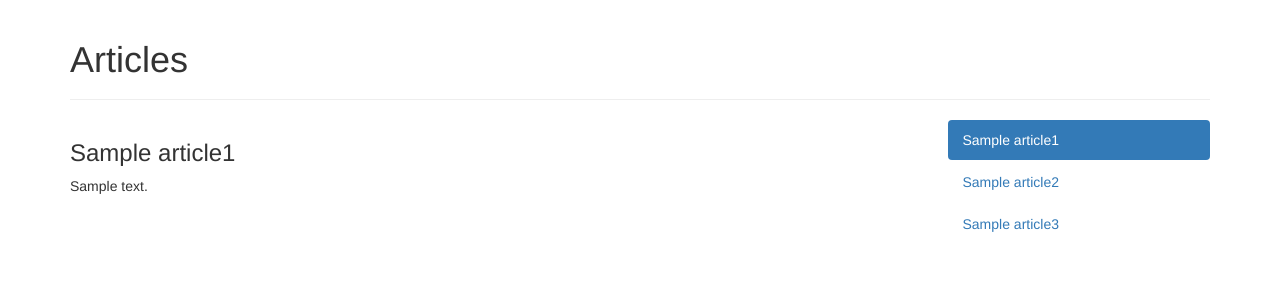
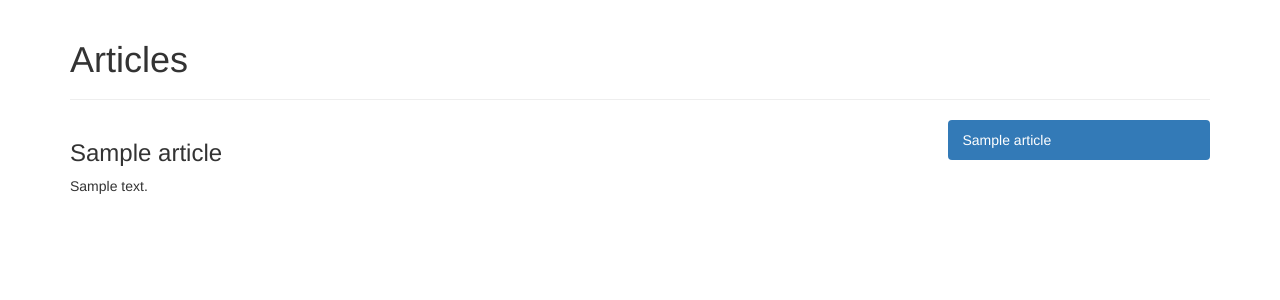
Before and after one commit to elikho/django-bit-by-bit, a Django app: template templates/bit_by_bit/index.html in a window 1280 px wide. Shown: the top 300 px of the page. Run offline with Django 3.2, Linux system fonts and the light colour scheme; the template is opened without the code that fills it: most values are stand-ins (such as "Sample title", 1, 10 or a date in 2020); some libraries are stand-ins or nearby versions.

Commit message:
Use cycles and conditions in template

```diff
--- a/templates/bit_by_bit/index.html
+++ b/templates/bit_by_bit/index.html
@@ -26,19 +26,20 @@
       <div class="col-md-9">
         <div class="tab-content">
           <!-- Use id to link article content with appropriate title -->
-        <!-- First article is active by default -->
-        <div id="article1" class="tab-pane fade in active">
-          <h3>{{ article1.title }}</h3>
-          <p>{{ article1.content }}</p>
+          <!-- Cycle through the articles list with standard forloop -->
+          <!-- Use article identifier as div identifier -->
+          <!-- First article is active by default - add classes In and Active to the div if loop counter is 0 - first loop iteration -->
+          {% for article in articles %}
+            <div
+              id="{{ article.id }}"
+              class="tab-pane fade
+              {% if forloop.counter0 == 0 %}
+                in active
+              {% endif %}">
+              <h3>{{ article.title }}</h3>
+              <p>{{ article.content }}</p>
             </div>
-        <div id="article2" class="tab-pane fade">
-          <h3>{{ article2.title }}</h3>
-          <p>{{ article2.content }}</p>
-        </div>
-        <div id="article3" class="tab-pane fade">
-          <h3>{{ article3.title }}</h3>
-          <p>{{ article3.content }}</p>
-        </div>
+          {% endfor %}
       </div>
     </div>
 
@@ -46,10 +47,15 @@
     <div class="col-md-3">
       <ul class="nav nav-pills nav-stacked">
         <!-- Use href to link article title with appropriate content -->
-        <!-- First article is active by default -->
-        <li class="active"><a data-toggle="pill" href="#article1">{{ article1.title }}</a></li>
-        <li><a data-toggle="pill" href="#article2">{{ article2.title }}</a></li>
-        <li><a data-toggle="pill" href="#article3">{{ article3.title }}</a></li>
+        <!-- First article is active by default - add class Active if this is the first loop iteration otherwice add nothing -->
+        {% for article in articles %}
+          <li
+            {% if forloop.counter0 == 0 %}
+              class="active"
+            {% endif %}>
+            <a data-toggle="pill" href="#{{ article.id }}">{{ article.title }}</a>
+          </li>
+        {% endfor %}
     </ul>
   </div>
 
```
Also changed, not shown: bit_by_bit/views.py (+10 -4 lines). Lines whose indentation alone changed are shown as unchanged.
